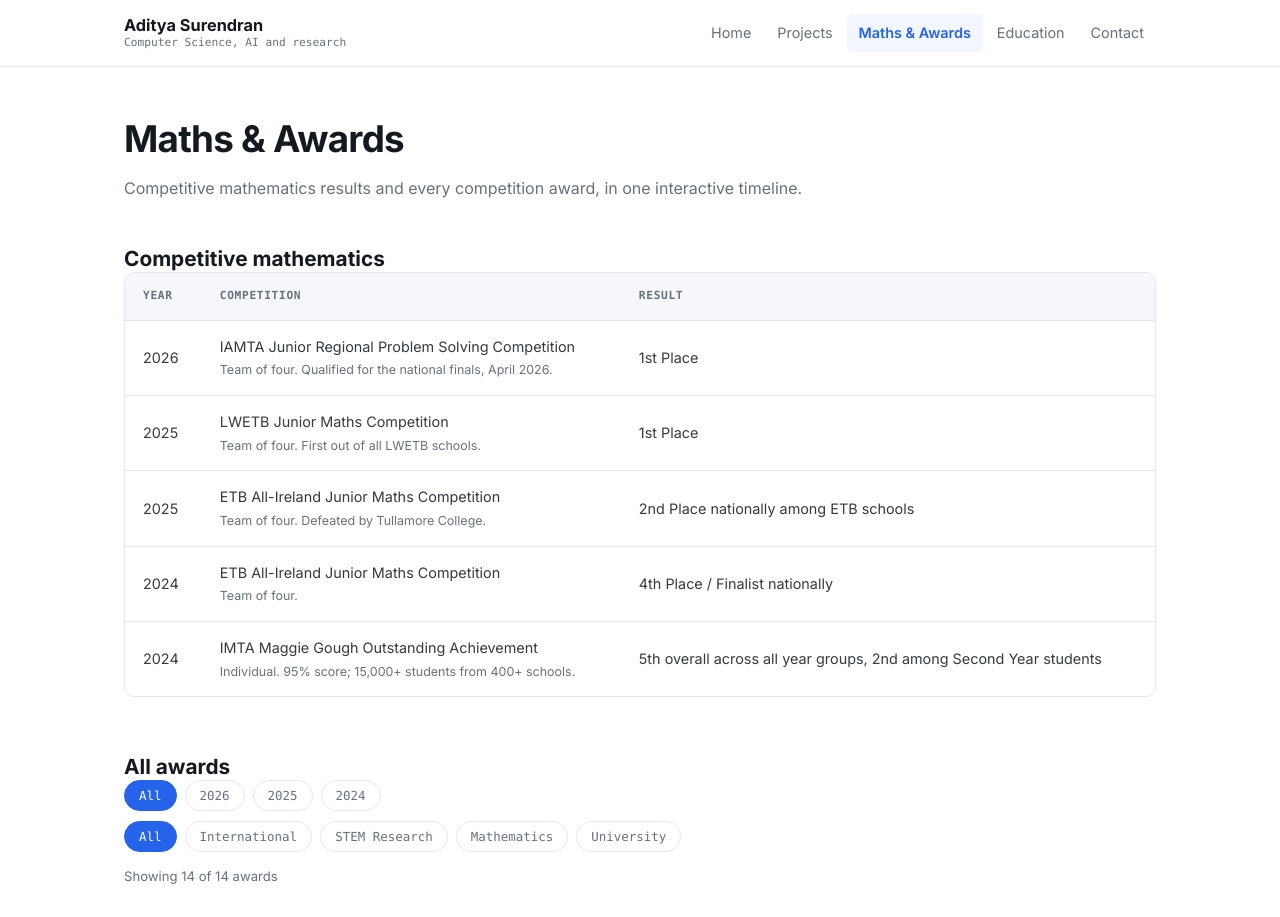
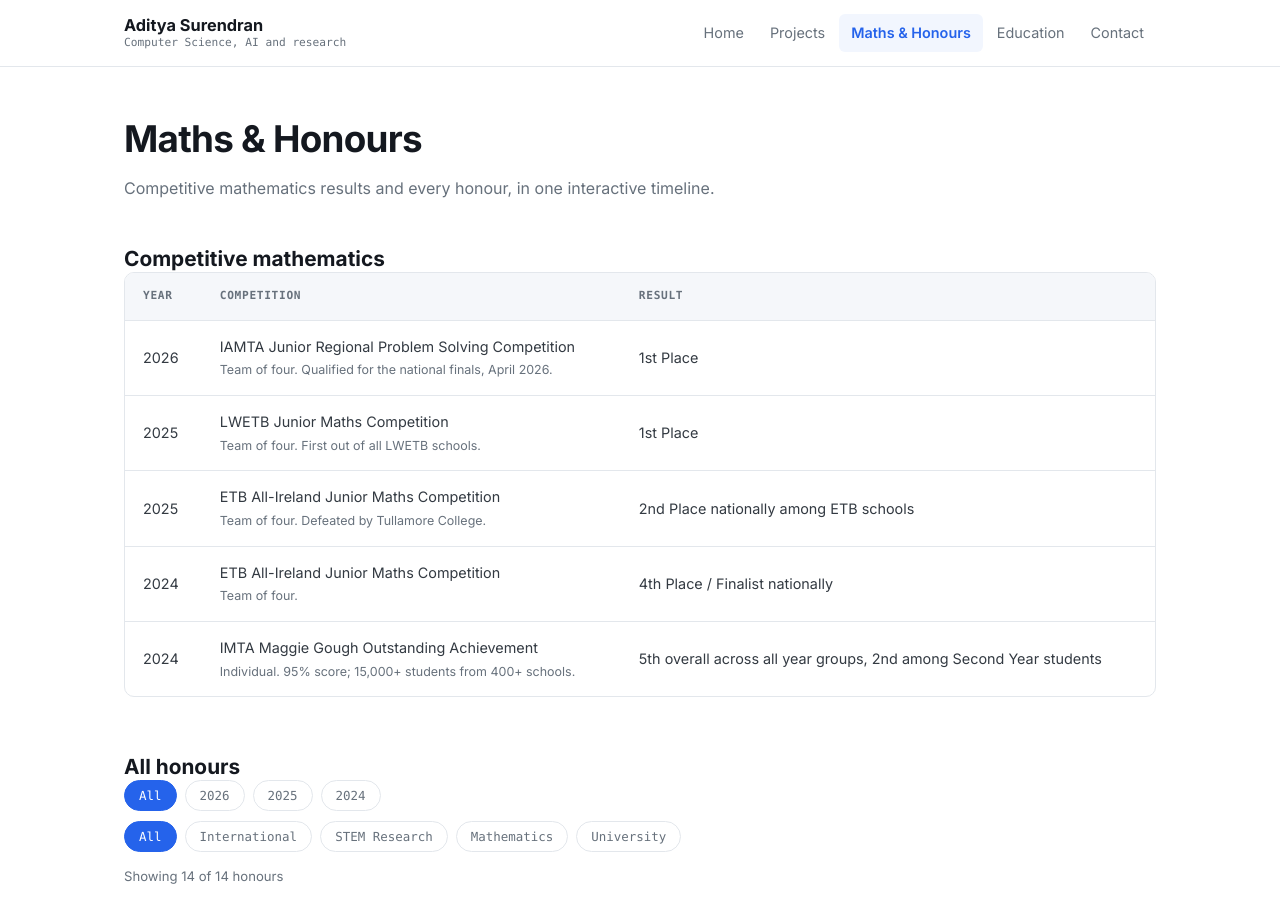
Before and after one commit to adityasurendran/website, a React (Vite) app: page /maths in a window 1280 px wide. Shown: the top 917 px of the page. Built offline with nearby package versions, Linux system fonts and the light colour scheme.

Commit message:
Rename awards to honours; restore all entries to one list

```diff
--- a/src/components/AwardTimeline.jsx
+++ b/src/components/AwardTimeline.jsx
@@ -57,12 +57,12 @@ function AwardTimeline({ className = '' }) {
       </div>
 
       <p className="awards-count">
-        Showing {filtered.length} of {awards.length} awards
+        Showing {filtered.length} of {awards.length} honours
       </p>
 
       <div className="timeline">
         {filtered.length === 0 ? (
-          <p className="awards-empty">No awards match these filters.</p>
+          <p className="awards-empty">No honours match these filters.</p>
         ) : (
           filtered.map((a) => {
             const isOpen = open === a.id
--- a/src/components/Layout.jsx
+++ b/src/components/Layout.jsx
@@ -3,7 +3,7 @@ import { NavLink, Outlet, Link } from 'react-router-dom'
 const links = [
   { to: '/', label: 'Home' },
   { to: '/projects', label: 'Projects' },
-  { to: '/maths', label: 'Maths & Awards' },
+  { to: '/maths', label: 'Maths & Honours' },
   { to: '/education', label: 'Education' },
   { to: '/contact', label: 'Contact' },
 ]
--- a/src/pages/Home.jsx
+++ b/src/pages/Home.jsx
@@ -6,7 +6,7 @@ import Reveal from '../components/Reveal.jsx'
 import CountUp from '../components/CountUp.jsx'
 
 const stats = [
-  { end: awards.length, label: 'Awards & distinctions' },
+  { end: awards.length, label: 'Honours & distinctions' },
   { end: projects.length, label: 'Research projects' },
   { end: 2, label: 'International selections' },
   { end: 5, label: 'Maths competition placements' },
@@ -90,9 +90,9 @@ function Home() {
       <Reveal>
         <section className="section">
           <div className="section-head">
-            <h2>Awards timeline</h2>
+            <h2>Honours timeline</h2>
             <Link className="text-link" to="/maths">
-              Maths & awards
+              Maths & honours
             </Link>
           </div>
           <AwardTimeline />
--- a/src/pages/Maths.jsx
+++ b/src/pages/Maths.jsx
@@ -39,8 +39,8 @@ function Maths() {
     <div className="page">
       <Reveal>
         <section className="page-head">
-          <h1>Maths & Awards</h1>
-          <p>Competitive mathematics results and every competition award, in one interactive timeline.</p>
+          <h1>Maths & Honours</h1>
+          <p>Competitive mathematics results and every honour, in one interactive timeline.</p>
         </section>
       </Reveal>
 
@@ -75,7 +75,7 @@ function Maths() {
 
       <Reveal>
         <section className="section">
-          <h2>All awards</h2>
+          <h2>All honours</h2>
           <AwardTimeline />
         </section>
       </Reveal>
```
